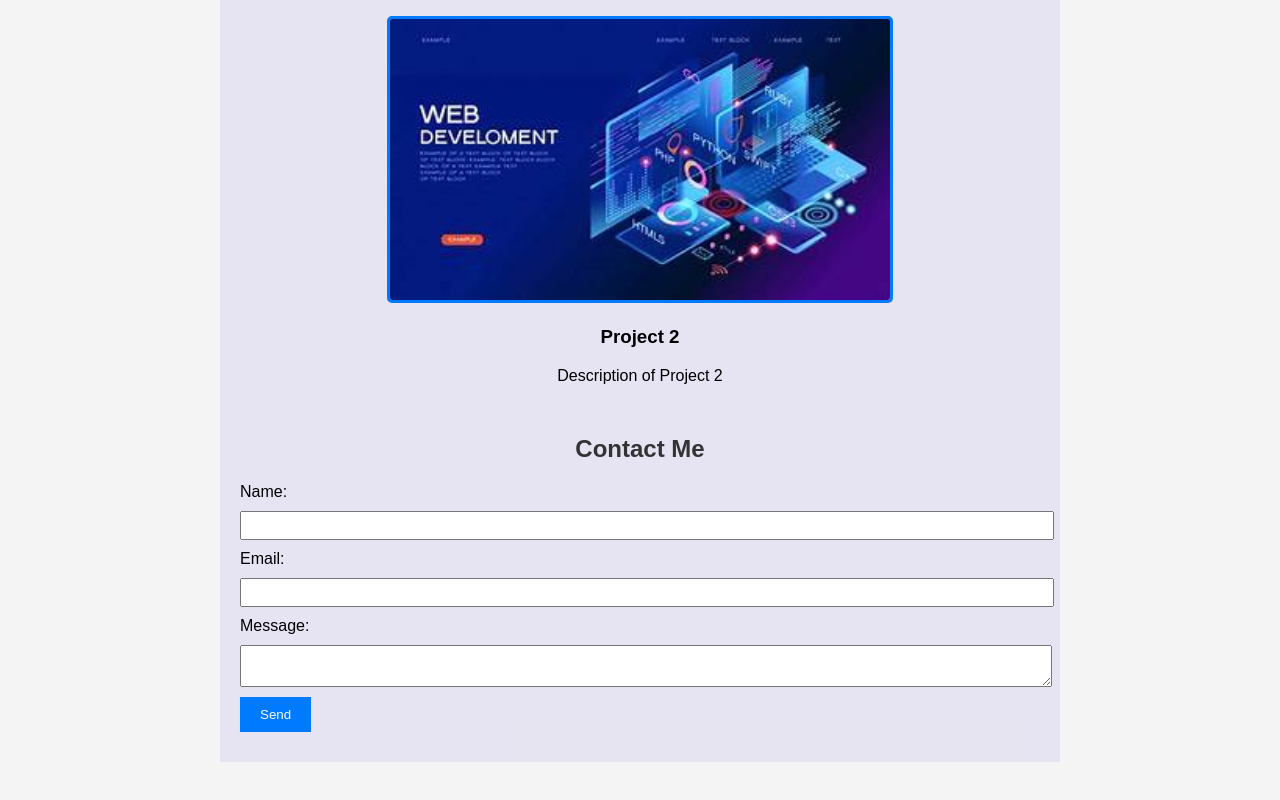
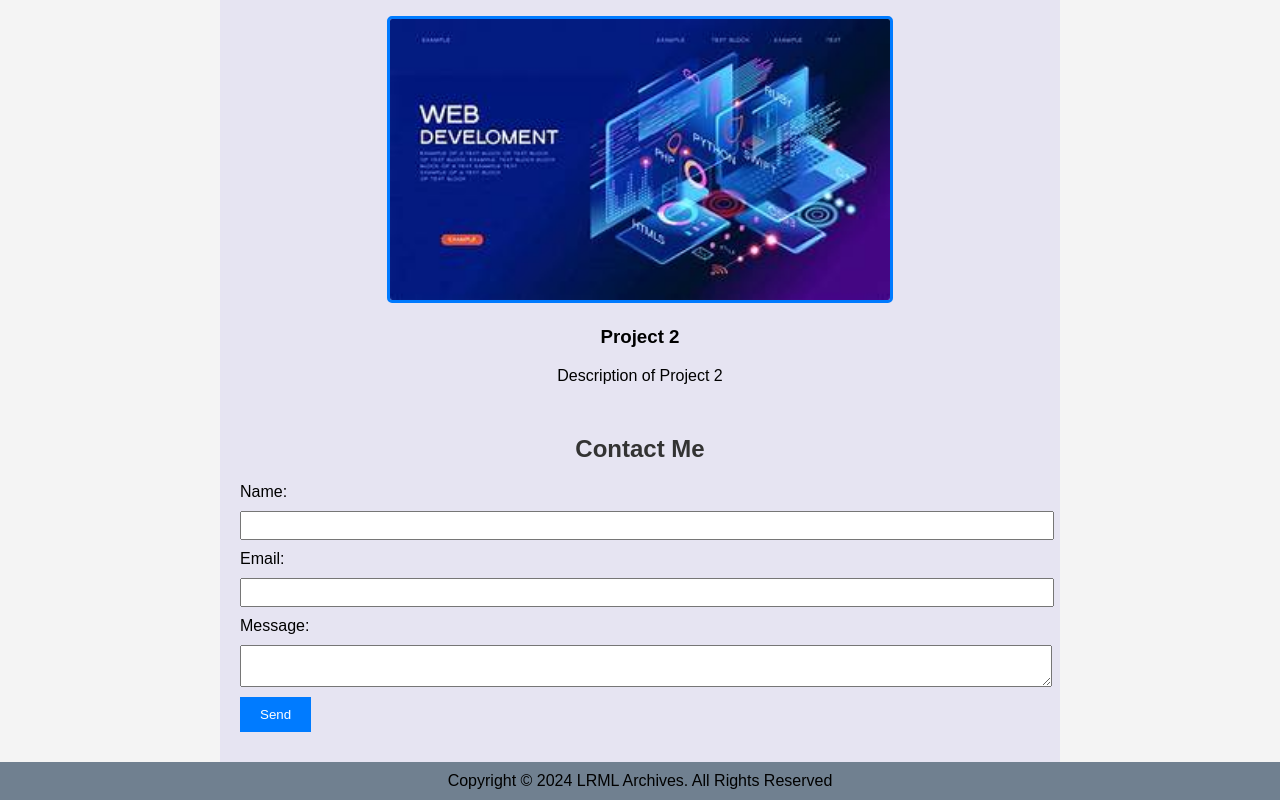
Before and after one commit to serteaser/WebDev-Portfolio, a plain HTML site: page index.html in a window 1280 px wide. Shown: the part 804-1604 px from the top of the page. Before the commit the page ends 1566 px from the top, so only its background shows below. Drawn offline with Linux system fonts and the light colour scheme.

Commit message:
modified some styles to the website content and added the footer

```diff
--- a/index.html
+++ b/index.html
@@ -52,6 +52,7 @@
   </section>
 </div>
 
+<footer>Copyright &copy; 2024 LRML Archives. All Rights Reserved</footer>
 <script src="script.js"></script>
 </body>
 </html>
--- a/styles.css
+++ b/styles.css
@@ -90,3 +90,10 @@ body {
   button:hover {
     background-color: #0056b3;
   }
+
+  footer {
+    display: flex;
+    justify-content: center;
+    padding: 10px;
+    background-color: slategray;
+  }
```
